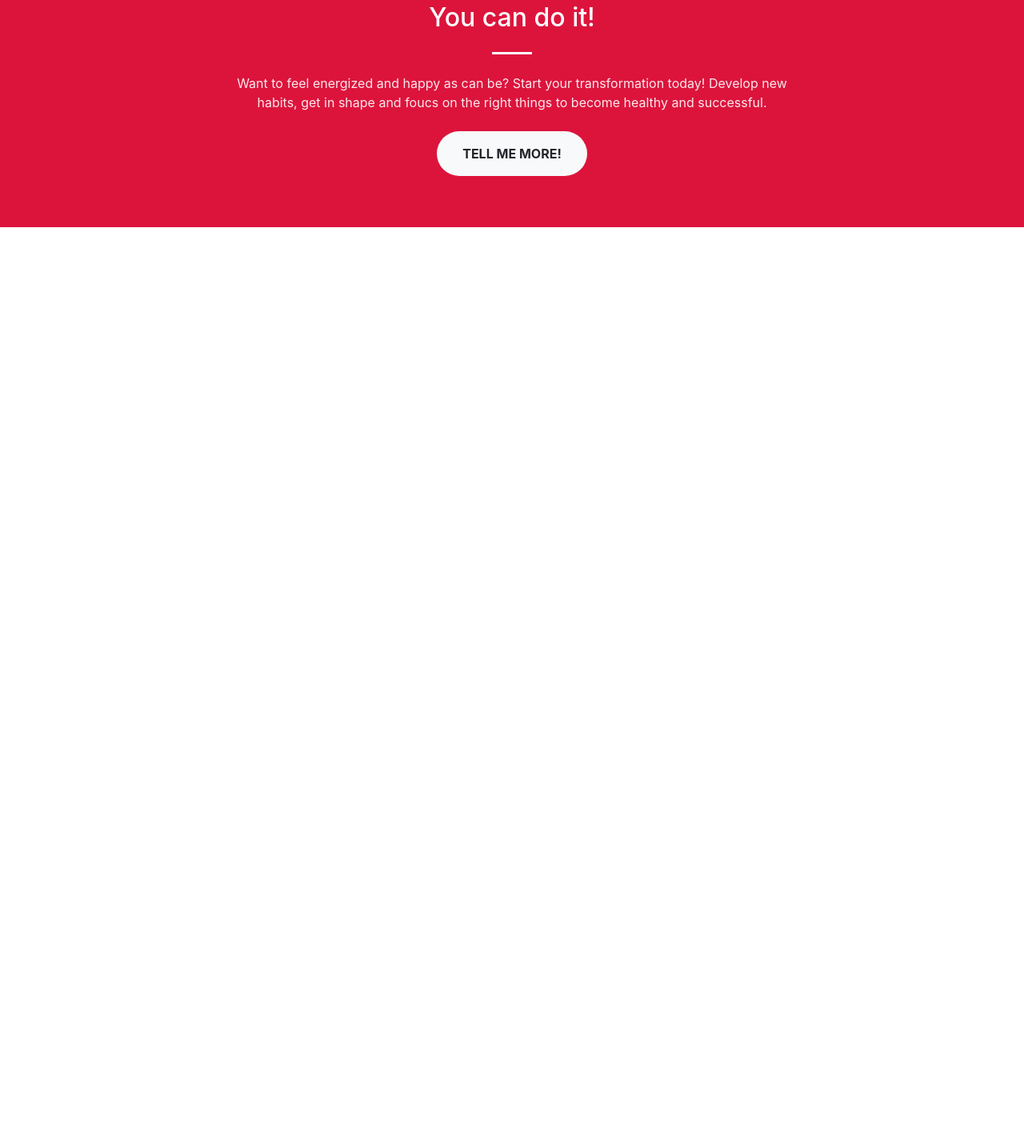
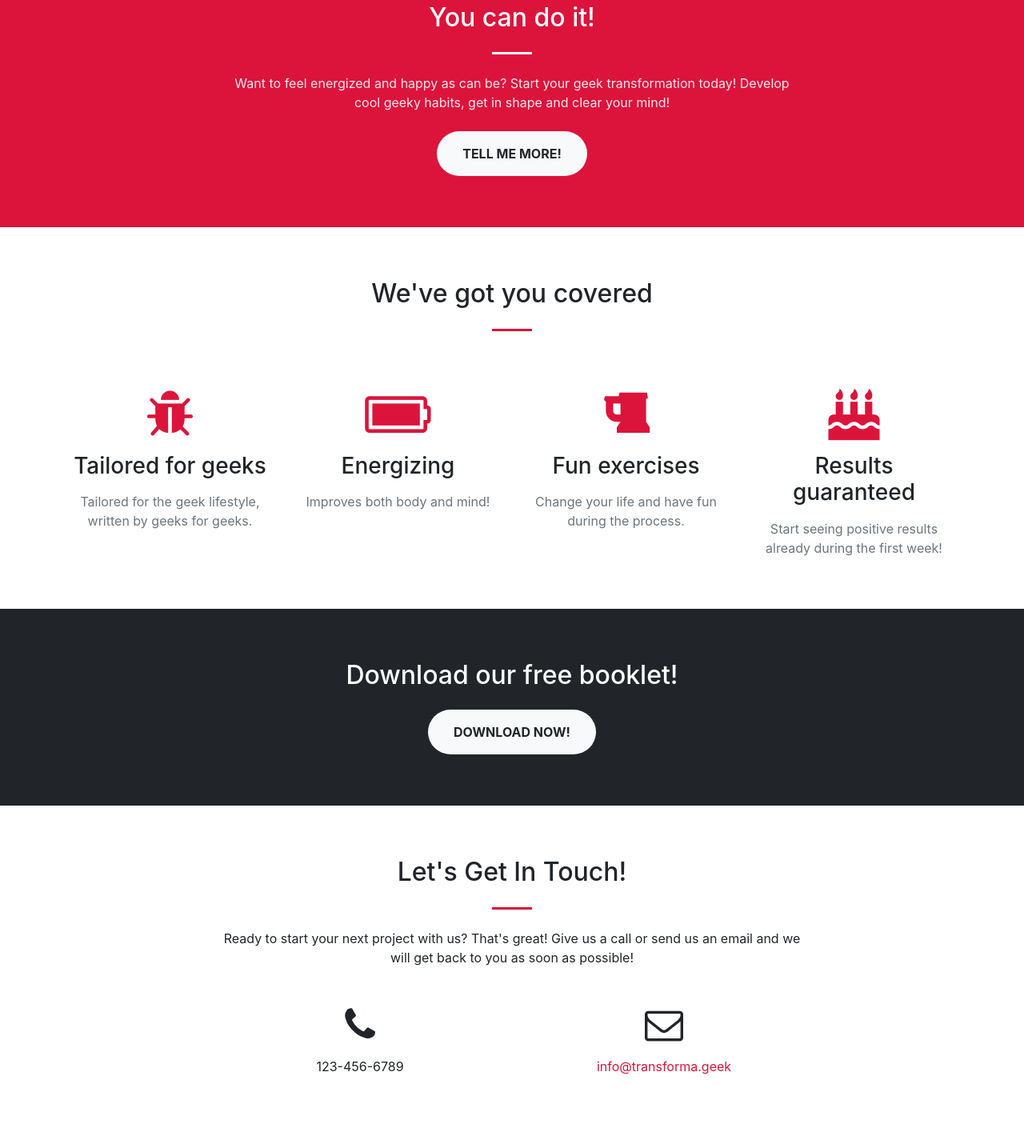
Before and after one commit to takacsmark/onepagewebsite-nginx-bootstrap-webpack-dockerized, a website built with webpack: page src/index.html in a window 1280 px wide. Shown: the part 861-2286 px from the top of the page at 80% size. Before the commit the page ends 1145 px from the top, so only its background shows below. Built offline with nearby package versions, Linux system fonts and the light colour scheme.

Commit message:
design done

```diff
--- a/src/index.html
+++ b/src/index.html
@@ -10,7 +10,7 @@
 
     <title>One page website Bootstrap 4</title>
 
-    <!-- <link href="vendor/font-awesome/css/font-awesome.min.css" rel="stylesheet" type="text/css"> -->
+    <link href="https://stackpath.bootstrapcdn.com/font-awesome/4.7.0/css/font-awesome.min.css" rel="stylesheet" type="text/css">
 
   </head>
 
@@ -28,12 +28,9 @@
             <li class="nav-item">
               <a class="nav-link js-scroll-trigger" href="#about">About</a>
             </li>
-            <!-- <li class="nav-item">
-              <a class="nav-link js-scroll-trigger" href="#services">Services</a>
+            <li class="nav-item">
+              <a class="nav-link js-scroll-trigger" href="#features">Features</a>
             </li>
-            <li class="nav-item">
-              <a class="nav-link js-scroll-trigger" href="#portfolio">Portfolio</a>
-            </li> -->
             <li class="nav-item">
               <a class="nav-link js-scroll-trigger" href="#contact">Contact</a>
             </li>
@@ -65,17 +62,92 @@
           <div class="col-lg-8 mx-auto text-center">
             <h2 class="section-heading text-white">You can do it!</h2>
             <hr class="light my-4">
-            <p class="text-faded mb-4">Want to feel energized and happy as can be? Start your transformation today! Develop new habits, get in shape and foucs on the right things to become healthy and successful. </p>
+            <p class="text-faded mb-4">Want to feel energized and happy as can be? Start your geek transformation today! Develop cool geeky habits, get in shape and clear your mind! </p>
             <a class="btn btn-light btn-xl js-scroll-trigger" href="#services">Tell me more!</a>
           </div>
         </div>
       </div>
     </section>
 
+    <section id="features">
+        <div class="container">
+          <div class="row">
+            <div class="col-lg-12 text-center">
+              <h2 class="section-heading">We've got you covered</h2>
+              <hr class="my-4">
+            </div>
+          </div>
+        </div>
+        <div class="container">
+          <div class="row">
+            <div class="col-lg-3 col-md-6 text-center">
+              <div class="feature-box mt-5 mx-auto">
+                <i class="fa fa-4x fa-bug text-primary mb-3 sr-icons"></i>
+                <h3 class="mb-3">Tailored for geeks</h3>
+                <p class="text-muted mb-0">Tailored for the geek lifestyle, written by geeks for geeks.</p>
+              </div>
+            </div>
+            <div class="col-lg-3 col-md-6 text-center">
+              <div class="feature-box mt-5 mx-auto">
+                <i class="fa fa-4x fa-battery-full text-primary mb-3 sr-icons"></i>
+                <h3 class="mb-3">Energizing</h3>
+                <p class="text-muted mb-0">Improves both body and mind!</p>
+              </div>
+            </div>
+            <div class="col-lg-3 col-md-6 text-center">
+              <div class="feature-box mt-5 mx-auto">
+                <i class="fa fa-4x fa-beer text-primary mb-3 sr-icons"></i>
+                <h3 class="mb-3">Fun exercises</h3>
+                <p class="text-muted mb-0">Change your life and have fun during the process.</p>
+              </div>
+            </div>
+            <div class="col-lg-3 col-md-6 text-center">
+              <div class="feature-box mt-5 mx-auto">
+                <i class="fa fa-4x fa-birthday-cake  text-primary mb-3 sr-icons"></i>
+                <h3 class="mb-3">Results guaranteed</h3>
+                <p class="text-muted mb-0">Start seeing positive results already during the first week!</p>
+              </div>
+            </div>
+          </div>
+        </div>
+    </section>
+
+    <section class="bg-dark text-white">
+        <div class="container text-center">
+          <h2 class="mb-4">Download our free booklet!</h2>
+          <a class="btn btn-light btn-xl sr-button" href="">Download Now!</a>
+        </div>
+    </section>
+
+    <section id="contact">
+      <div class="container">
+        <div class="row">
+          <div class="col-lg-8 mx-auto text-center">
+            <h2 class="section-heading">Let's Get In Touch!</h2>
+            <hr class="my-4">
+            <p class="mb-5">Ready to start your next project with us? That's great! Give us a call or send us an email and we will get back to you as soon as possible!</p>
+          </div>
+        </div>
+        <div class="row">
+          <div class="col-lg-4 ml-auto text-center">
+            <i class="fa fa-phone fa-3x mb-3 sr-contact"></i>
+            <p>123-456-6789</p>
+          </div>
+          <div class="col-lg-4 mr-auto text-center">
+            <i class="fa fa-envelope-o fa-3x mb-3 sr-contact"></i>
+            <p>
+              <a href="mailto:your-email@your-domain.com">info@transforma.geek</a>
+            </p>
+          </div>
+        </div>
+      </div>
+    </section>
+
     <script src="https://code.jquery.com/jquery-3.3.1.min.js" integrity="sha256-FgpCb/KJQlLNfOu91ta32o/NMZxltwRo8QtmkMRdAu8=" crossorigin="anonymous"></script>
-    <script src="https://code.jquery.com/ui/1.12.1/jquery-ui.min.js" integrity="sha256-VazP97ZCwtekAsvgPBSUwPFKdrwD3unUfSGVYrahUqU=" crossorigin="anonymous"></script>
+    <script src="https://cdnjs.cloudflare.com/ajax/libs/jquery-easing/1.4.1/jquery.easing.min.js"></script>
     <script src="https://cdnjs.cloudflare.com/ajax/libs/popper.js/1.14.3/umd/popper.min.js" integrity="sha384-ZMP7rVo3mIykV+2+9J3UJ46jBk0WLaUAdn689aCwoqbBJiSnjAK/l8WvCWPIPm49" crossorigin="anonymous"></script>
     <script src="https://stackpath.bootstrapcdn.com/bootstrap/4.1.2/js/bootstrap.min.js" integrity="sha384-o+RDsa0aLu++PJvFqy8fFScvbHFLtbvScb8AjopnFD+iEQ7wo/CG0xlczd+2O/em" crossorigin="anonymous"></script>
+    <script src="https://unpkg.com/scrollreveal/dist/scrollreveal.min.js"></script>
 
   </body>
 
--- a/src/js/index.js
+++ b/src/js/index.js
@@ -41,37 +41,21 @@ import "../scss/site.scss";
     // Collapse the navbar when page is scrolled
     $(window).scroll(navbarCollapse);
 
-    // // Scroll reveal calls
-    // window.sr = ScrollReveal();
-    // sr.reveal('.sr-icons', {
-    //   duration: 600,
-    //   scale: 0.3,
-    //   distance: '0px'
-    // }, 200);
-    // sr.reveal('.sr-button', {
-    //   duration: 1000,
-    //   delay: 200
-    // });
-    // sr.reveal('.sr-contact', {
-    //   duration: 600,
-    //   scale: 0.3,
-    //   distance: '0px'
-    // }, 300);
+    // Scroll reveal calls
+    window.sr = ScrollReveal();
+    sr.reveal('.sr-icons', {
+      duration: 600,
+      scale: 0.3,
+      distance: '0px'
+    }, 200);
+    sr.reveal('.sr-button', {
+      duration: 1000,
+      delay: 200
+    });
+    sr.reveal('.sr-contact', {
+      duration: 600,
+      scale: 0.3,
+      distance: '0px'
+    }, 300);
 
-    // // Magnific popup calls
-    // $('.popup-gallery').magnificPopup({
-    //   delegate: 'a',
-    //   type: 'image',
-    //   tLoading: 'Loading image #%curr%...',
-    //   mainClass: 'mfp-img-mobile',
-    //   gallery: {
-    //     enabled: true,
-    //     navigateByImgClick: true,
-    //     preload: [0, 1]
-    //   },
-    //   image: {
-    //     tError: '<a href="%url%">The image #%curr%</a> could not be loaded.'
-    //   }
-    // });
-
-  })(jQuery); // End of use strict
+  })(jQuery);
--- a/src/scss/_services.scss
+++ b/src/scss/_features.scss
@@ -1,3 +1,3 @@
-.service-box {
+.feature-box {
     max-width: 400px;
   }
--- a/src/scss/site.scss
+++ b/src/scss/site.scss
@@ -17,7 +17,6 @@
 @import "../../node_modules/bootstrap/scss/buttons";
 @import "../../node_modules/bootstrap/scss/utilities";
 @import "../../node_modules/bootstrap/scss/transitions";
-
 
 // @import "../../node_modules/bootstrap/scss/tables";
 // @import "../../node_modules/bootstrap/scss/forms";
@@ -45,5 +44,5 @@
 @import "global.scss";
 @import "navbar.scss";
 @import "mainheader.scss";
-// @import "services.scss";
+@import "features.scss";
 @import "bootstrap-overrides.scss";
```
